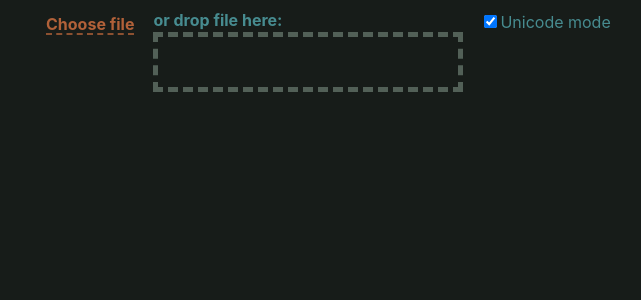
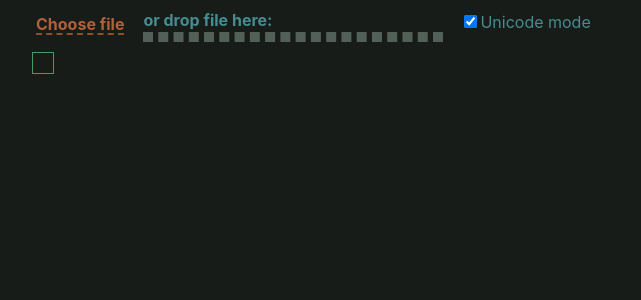
Before and after one commit to blrop/hex-viewer, a React (Create React App) app: page / in a window 1280 px wide. Shown: the top 300 px of the page, without its empty margins (8-649 px from the left). Built offline with nearby package versions, Linux system fonts and the light colour scheme.

Commit message:
fix styles; add status bar

```diff
--- a/src/components/App.js
+++ b/src/components/App.js
@@ -16,7 +16,7 @@ function App() {
     return (
         <div className={ styles.app }>
             <div className={ styles.header }>
-                <label className={ styles.fileSelectLabel } tabIndex="0">
+                <label className={ styles['file-input-label'] } tabIndex="0">
                     Choose file
                     <input type="file" onChange={ handleInputFileChange }/>
                 </label>
@@ -35,16 +35,23 @@ function App() {
                     <div className={ styles['file-info'] }>
                         <div className={ styles['file-info__title'] }>File Info</div>
                         <div className={ styles['file-info__item'] }>
-                            <h4>Name:</h4> { fileInfo.name }<br/>
+                            <h4>Name:</h4>
+                            <span
+                                className={styles['file-info__item-value']}
+                                title={ fileInfo.name }
+                            >{ fileInfo.name }</span>
                         </div>
                         <div className={ styles['file-info__item'] }>
-                            <h4>Size:</h4> { fileInfo.size }<br/>
+                            <h4>Size:</h4>
+                            <span>{ fileInfo.size }</span>
                         </div>
                         <div className={ styles['file-info__item'] }>
-                            <h4>Type:</h4> { fileInfo.type }<br/>
+                            <h4>Type:</h4>
+                            <span>{ fileInfo.type }</span>
                         </div>
                         <div className={ styles['file-info__item'] }>
-                            <h4>Last modified:</h4> { moment(fileInfo.lastModified).format("YYYY.MM.DD HH:mm:ss") }
+                            <h4>Last modified:</h4>
+                            <span>{ moment(fileInfo.lastModified).format("YYYY.MM.DD HH:mm:ss") }</span>
                         </div>
                     </div>
                 ) }
@@ -56,6 +63,8 @@ function App() {
             </div>
 
             { fileBytes && <ViewsWrapper bytes={ fileBytes } unicodeMode={ unicodeMode }/> }
+
+            <div className={styles['status-bar']}></div>
         </div>
     );
 
--- a/src/components/App.module.scss
+++ b/src/components/App.module.scss
@@ -14,35 +14,21 @@ body {
     min-height: 100%;
     width: 1200px;
     margin: 0 auto;
+    max-height: 100%;
+    display: flex;
+    flex-direction: column;
+    align-items: flex-start;
+    gap: 10px;
+    padding: 10px 0;
 }
 
 .header {
     display: flex;
-    align-items: flex-start;
+    align-items: stretch;
     gap: 15px;
-    padding: 10px;
-
-    .file-select {
-        display: flex;
-        flex-direction: column;
-
-        &__title {
-            font-weight: bold;
-            margin-bottom: 2px;
 }
 
-        &__drop-zone {
-            height: 50px;
-            width: 300px;
-            border: 5px dashed $gray-2;
-
-            &.dragOver {
-                border-color: $green;
-            }
-        }
-    }
-
-    .fileSelectLabel {
+.file-input-label {
     cursor: pointer;
     font-weight: bold;
     color: $red;
@@ -63,9 +49,31 @@ body {
         display: none;
     }
 }
+
+.file-select {
+    display: flex;
+    flex-direction: column;
+
+    &__title {
+        font-weight: bold;
+        margin-bottom: 2px;
     }
 
+    &__drop-zone {
+        width: 300px;
+        border: 5px dashed $gray-2;
+        flex-grow: 1;
+
+        &.dragOver {
+            border-color: $green;
+        }
+    }
+}
+
+
 .file-info {
+    width: 300px;
+
     &__title {
         font-weight: bold;
         margin-bottom: 2px;
@@ -74,6 +82,14 @@ body {
     &__item {
         font-size: 12px;
         margin-bottom: 3px;
+        display: flex;
+        gap: 5px;
+    }
+
+    &__item-value {
+        white-space: nowrap;
+        overflow: hidden;
+        text-overflow: ellipsis;
     }
 
     h4 {
@@ -92,3 +108,8 @@ body {
         outline: 1px solid $yellow;
     }
 }
+
+.status-bar {
+    border: 1px solid $green;
+    padding: 10px;
+}
--- a/src/components/ViewsWrapper/ViewsWrapper.js
+++ b/src/components/ViewsWrapper/ViewsWrapper.js
@@ -115,6 +115,7 @@ function ViewsWrapper({ bytes, unicodeMode }) {
                 }
                 break;
             }
+            default:
         }
     }
 }
--- a/src/components/ViewsWrapper/ViewsWrapper.module.scss
+++ b/src/components/ViewsWrapper/ViewsWrapper.module.scss
@@ -3,6 +3,8 @@
 .wrapper {
     display: flex;
     gap: 20px;
+    overflow-y: auto;
+    padding-right: 10px;
 }
 
 .view {
@@ -15,12 +17,13 @@
 
     &--hex {
         text-transform: uppercase;
-        gap: 5px 15px;
+        gap: 5px 10px;
         color: $green;
     }
 
     &--text {
         color: $yellow;
+        gap: 5px 0;
     }
 }
 
--- a/src/index.css
+++ b/src/index.css
@@ -10,3 +10,7 @@ body {
 html, body, #root {
     height: 100%;
 }
+
+* {
+    box-sizing: border-box;
+}
```
Lines whose indentation alone changed are shown as unchanged.
